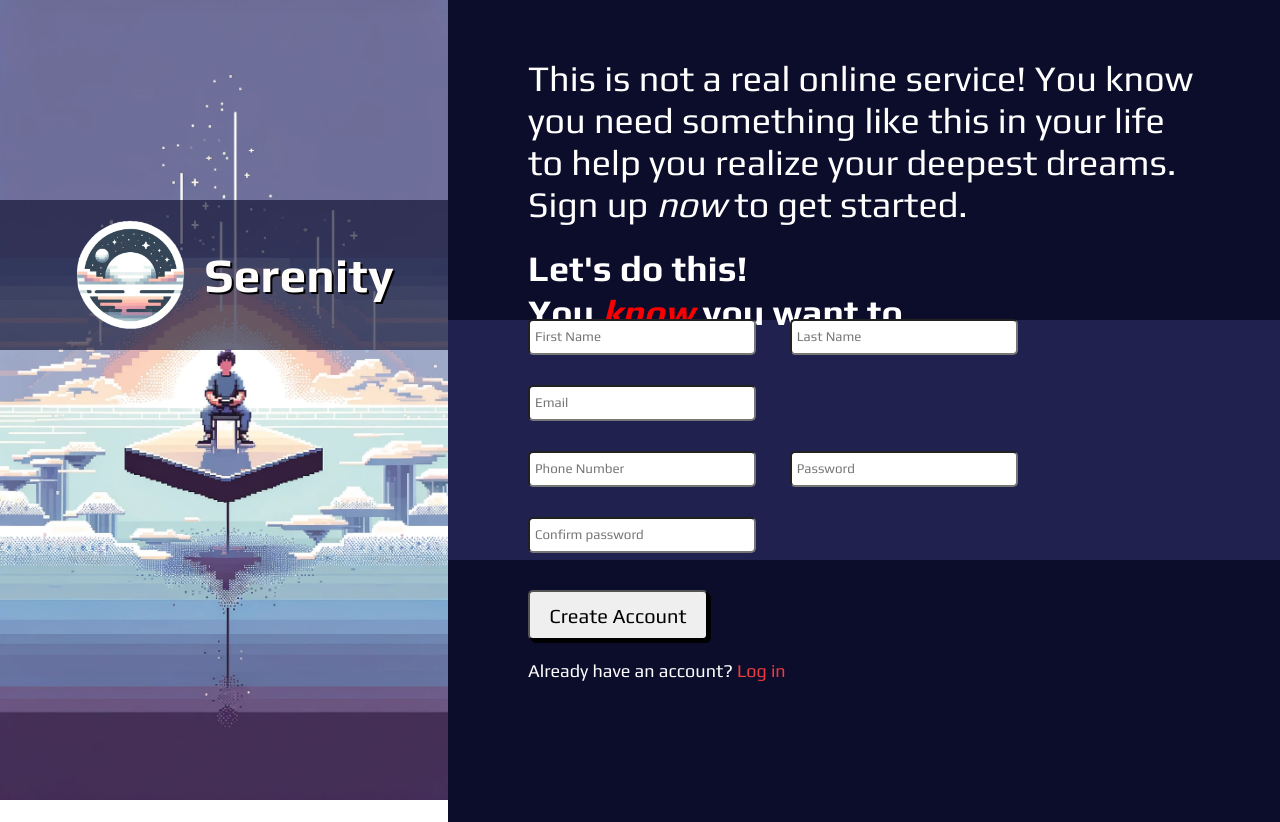
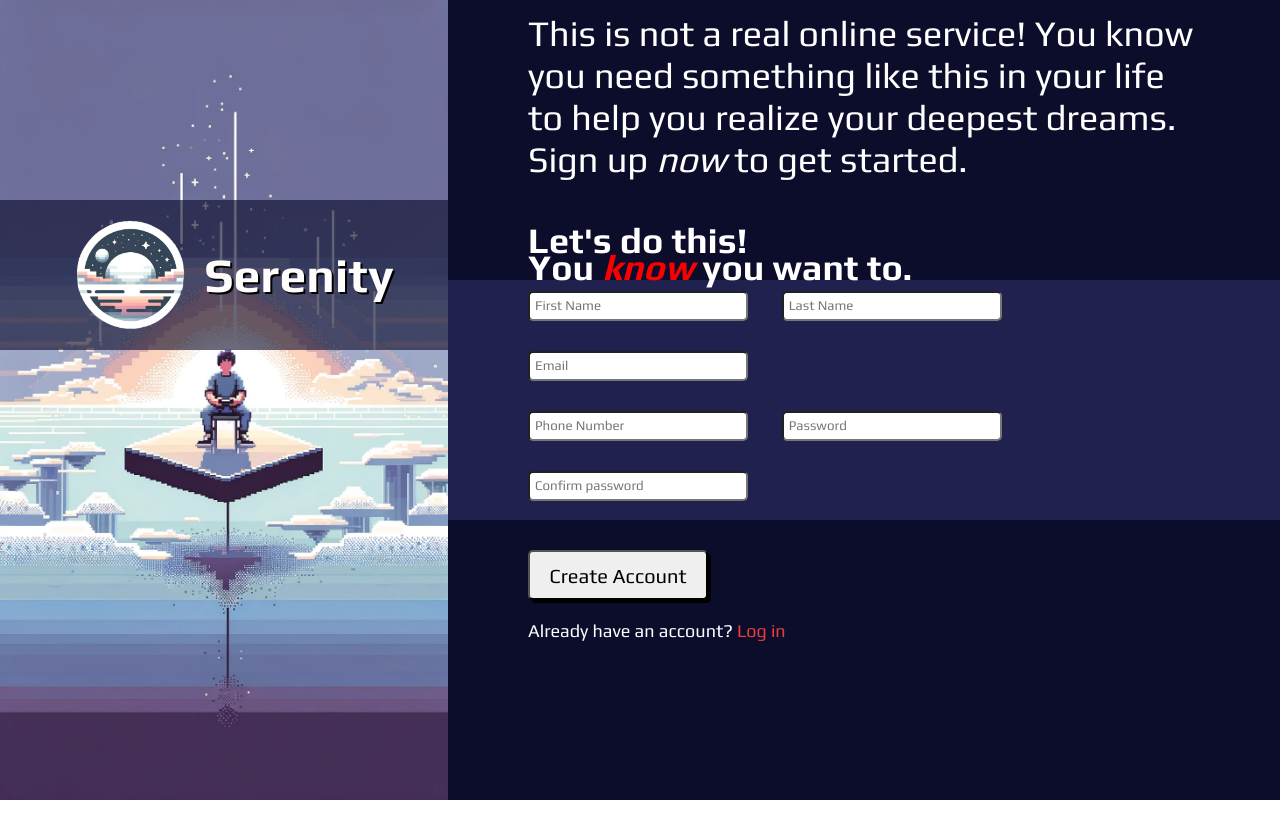
Before and after one commit to tom-lewis-1703/sign-up, a plain HTML site: page index.html in a window 1280 px wide. After the commit the page ends 800 px from the top, so only its background shows below. Drawn offline with Linux system fonts and the light colour scheme.

Commit message:
Updated CSS for better readability

```diff
--- a/styles.css
+++ b/styles.css
@@ -1,9 +1,11 @@
 * {
-    font-family: 'Play';
+    font-family: 'Play', sans-serif;
+    box-sizing: border-box;
 }
 
 body {
     display: flex;
+    min-height: 100vh;
     padding: 0;
     margin: 0;
 }
@@ -46,12 +48,8 @@ body {
     flex-direction: column;
     justify-content: center;
     padding: 80px;
-    height: 20vh;
+    height: 35vh;
     font-size: 36px;
-}
-
-#mid-header {
-    margin-top: -50px;
 }
 
 .mid-div {
@@ -64,6 +62,10 @@ body {
     height: 30vh;
 }
 
+#mid-header {
+    margin-top: -50px;
+}
+
 .bot-div {
     background-color: rgb(12, 12, 43);
     color: white;
@@ -71,7 +73,7 @@ body {
     flex-direction: column;
     justify-content: flex-start;
     padding-left: 80px;
-    height: 32.8vh;
+    height: 35vh;
 }
 
 button {
@@ -85,6 +87,13 @@ button {
     transition: .4s;
 }
 
+button:hover {
+    transition: .4s;
+    cursor: pointer;
+    color: white;
+    background-color: rgb(235, 61, 61);
+}
+
 input {
     width: 220px;
     height: 30px;
@@ -94,16 +103,9 @@ input {
     text-indent: 3px;
 }
 
-button:hover {
-    transition: .4s;
-    cursor: pointer;
-    color: white;
-    background-color: rgb(235, 61, 61);
-}
-
 #desc {
     font-size: 2.25rem;
-    margin-top: 100px;
+    margin-top: 50px;
 }
 
 h2 {
```
